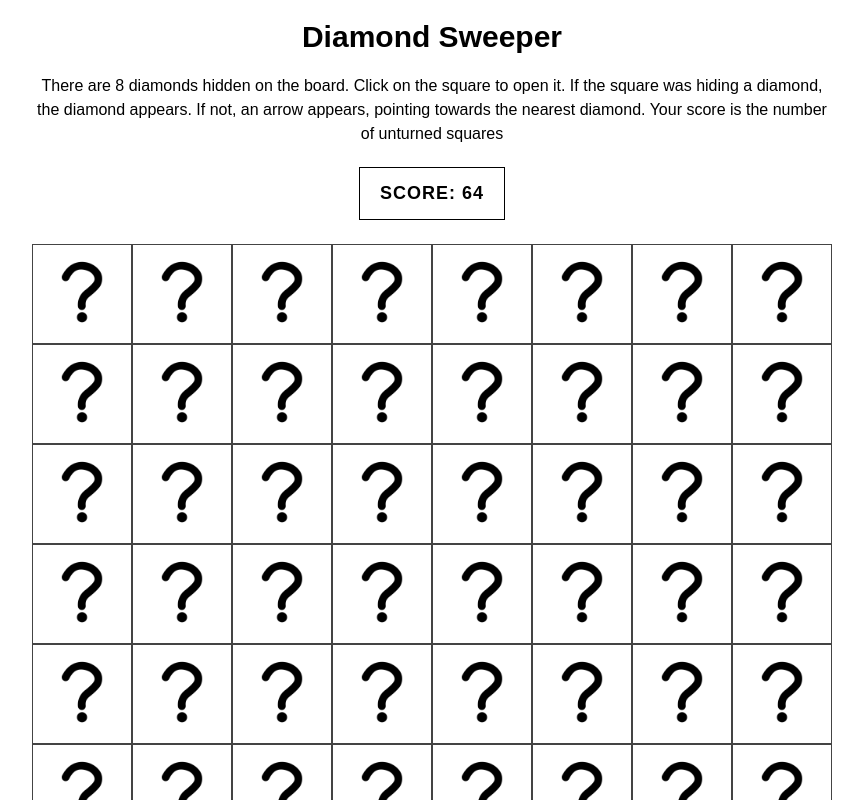
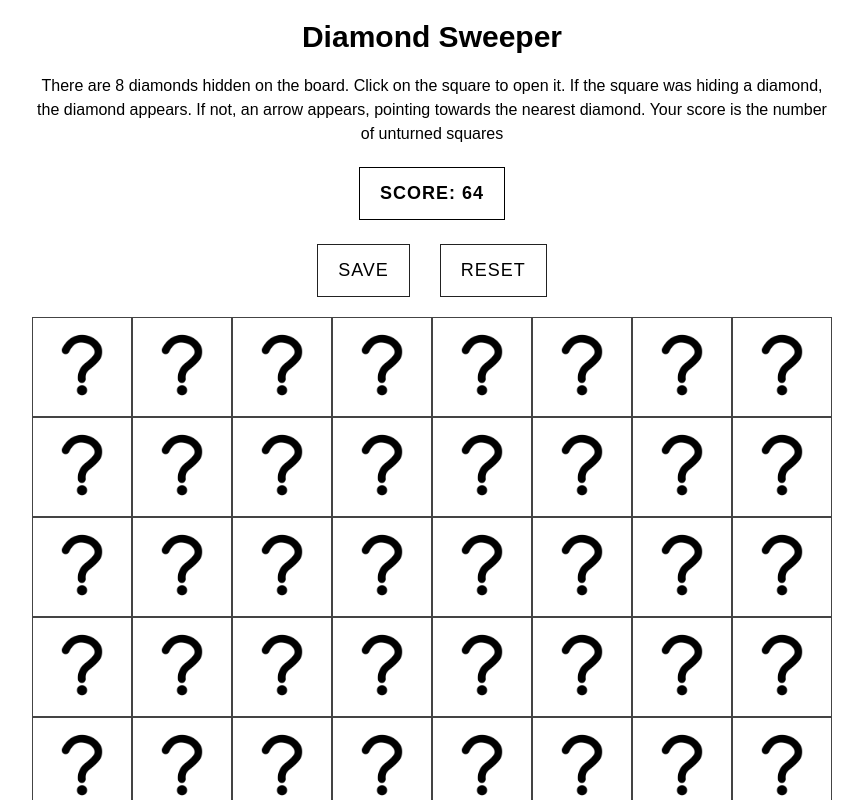
Before and after one commit to hkulur/diamond-sweeper, a React (Create React App) app: page / in a window 1280 px wide. Shown: the top 800 px of the page, without its empty margins (208-1071 px from the left). Built offline with nearby package versions, Linux system fonts and the light colour scheme.

Commit message:
saving to local storage logic added

```diff
--- a/src/App.css
+++ b/src/App.css
@@ -51,6 +51,26 @@ img{
   perspective: 1000px;
   padding: 10px;
 }
+
+.cta-container button {
+    font-size: 18px;
+    border: 1px solid #222;
+    padding: 15px 20px;
+    display: inline-block;
+    text-transform: uppercase;
+    letter-spacing: 1px;
+    margin: 0 15px 20px 15px;
+    transition: all 0.3s ease-out;
+    cursor: pointer;
+    outline: 0;
+    background: #fff;
+}
+
+.cta-container button:hover{
+    color: #fff;
+    background-color: #222;
+}
+
 /* modal css */
 .modal-overlay{
   position: fixed;
--- a/src/components/Board.jsx
+++ b/src/components/Board.jsx
@@ -7,7 +7,11 @@ import { DIAMOND, BOARD_SIZE } from '../constants/index';
 class Board extends Component {
 	constructor(props){
 		super(props);
-		const squares = randomizeBoard(BOARD_SIZE).map( item => ({value : item, opened: false})); //generate a board with squares at random place and update the state
+		let squares = JSON.parse(localStorage.getItem('squares')); // retrive locally stored state first
+		//if null, generate a board with squares at random place and update the state
+		if(!squares){
+			squares = randomizeBoard(BOARD_SIZE).map( item => ({value : item, opened: false}));
+		}
 		this.state = {
 			squares,
 			lastClicked: null
@@ -31,6 +35,17 @@ class Board extends Component {
 		});
 	}
 
+	saveProgress = () => {
+		const squares = [...this.state.squares];
+		localStorage.setItem('squares', JSON.stringify(squares));
+	}
+
+	clearBoard = () => {
+		const squares = [...this.state.squares];
+		localStorage.removeItem('squares');
+		window.location.reload();
+	}
+
 	render(){
 		const  { squares, lastClicked } = this.state;
 		const score = squares.filter(s => !s.opened).length; // calculate score based on unopened
@@ -39,6 +54,18 @@ class Board extends Component {
 		return(
 			<div>
 				<h4 className="score">Score: {score}</h4>
+				<div className="cta-container">
+					<button
+						onClick={this.saveProgress}
+					>
+						SAVE
+					</button>
+					<button
+						onClick={this.clearBoard}
+					>
+						RESET
+					</button>
+				</div>
 				<ul className="board">
 					{
 						squares.map((square, index) =>
--- a/src/components/Square.jsx
+++ b/src/components/Square.jsx
@@ -34,9 +34,6 @@ const getDirection = (diamondIndices, index, size) =>{
 }
 
 class Square extends React.Component {
-	handleClick = (e) => {
-		e.currentTarget.classList.add('open');
-	}
 	render(){
 		const { value, index, updateScore, diamondIndices, lastClicked, opened } = this.props;
 		const direction = getDirection(diamondIndices, index, BOARD_SIZE);
@@ -46,10 +43,9 @@ class Square extends React.Component {
 					if(opened){
 						return;
 					}
-					this.handleClick(e);
 					updateScore(index);
 				}}
-				className="flip-container"
+				className={opened ? "flip-container open" : "flip-container"}
 			>
 				<div className="flipper">
 					<img alt={value} className={lastClicked && value !== DIAMOND ? `${direction} back`: "back"} src={getAssetURL(value, lastClicked)} />
```
